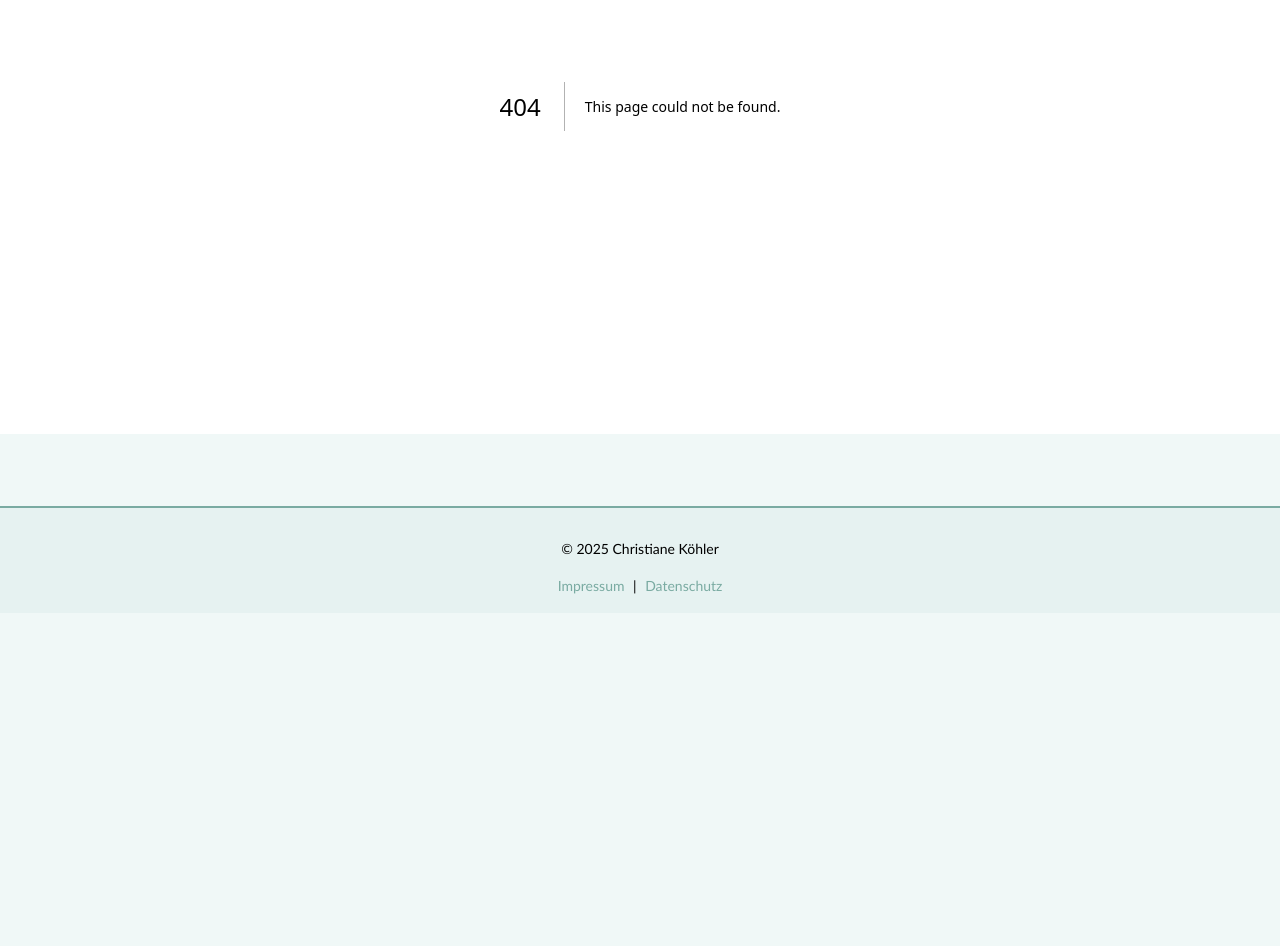
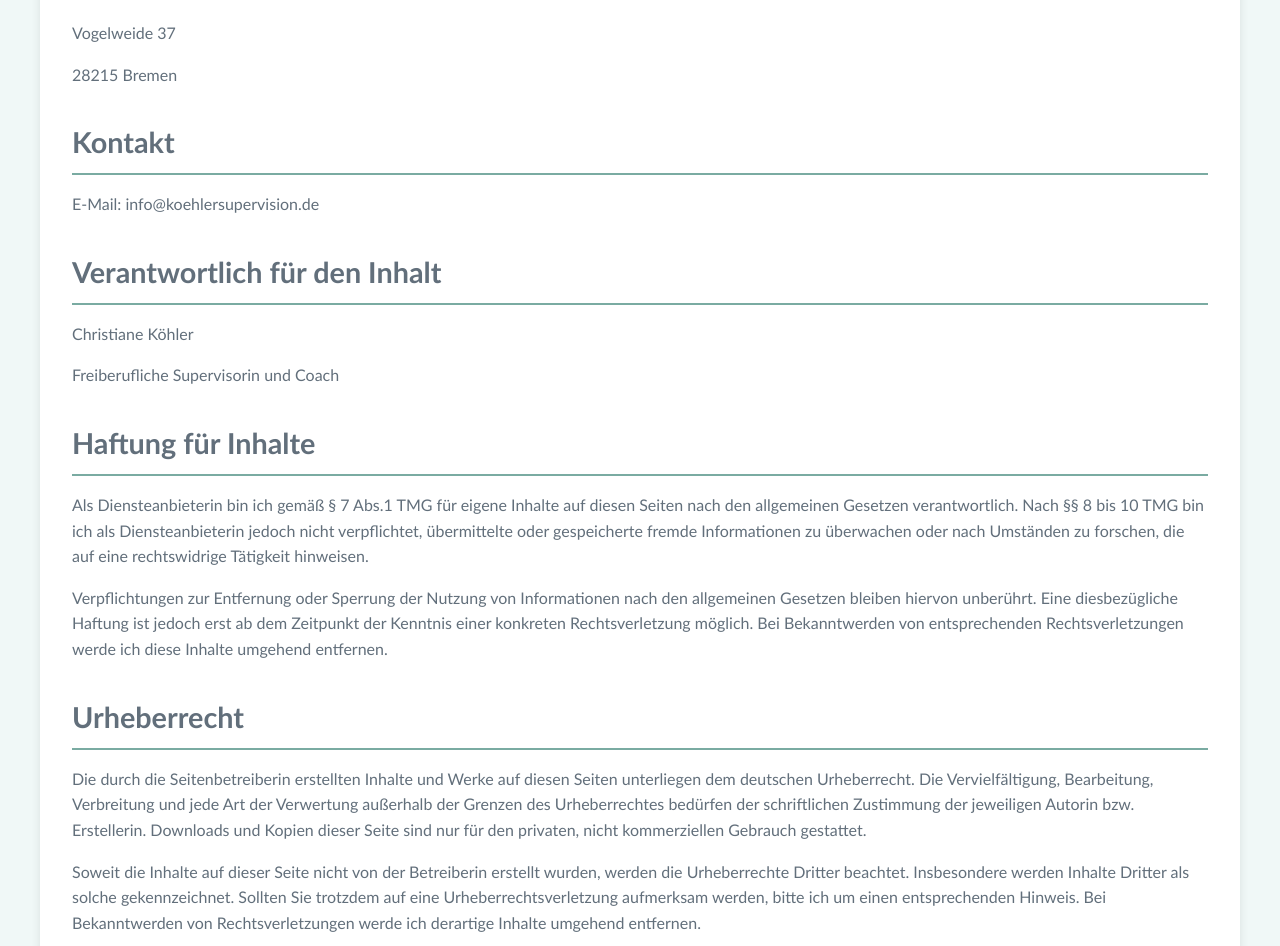
Before and after one commit to cc-co-code/koehler-supervision, a Next.js app: page /impressum in a window 1280 px wide. Before the commit this address had no page. Shown: the part 366-1312 px from the top of the page. Before the commit the page ends 979 px from the top, so only its background shows below. Built offline with nearby package versions, Linux system fonts and the light colour scheme.

Commit message:
impressum hinzugefügt

```diff
--- /dev/null
+++ b/components/ImpressumPage.tsx
@@ -0,0 +1,73 @@
+import React from "react";
+
+const Impressum = () => {
+  return (
+    <div className="container">
+      <h1 className="title">Impressum</h1>
+
+      <div className="service-card">
+        <h2 className="service-title">Angaben gemäß § 5 TMG</h2>
+        <div className="impressum-section">
+          <p>Christiane Köhler</p>
+          <p>Vogelweide 37</p>
+          <p>28215 Bremen</p>
+        </div>
+
+        <h2 className="service-title">Kontakt</h2>
+        <div className="impressum-section">
+          <p>E-Mail: info@koehlersupervision.de</p>
+        </div>
+
+        <h2 className="service-title">Verantwortlich für den Inhalt</h2>
+        <div className="impressum-section">
+          <p>Christiane Köhler</p>
+          <p>Freiberufliche Supervisorin und Coach</p>
+        </div>
+
+        <h2 className="service-title">Haftung für Inhalte</h2>
+        <div className="impressum-section">
+          <p>
+            Als Diensteanbieterin bin ich gemäß § 7 Abs.1 TMG für eigene Inhalte
+            auf diesen Seiten nach den allgemeinen Gesetzen verantwortlich. Nach
+            §§ 8 bis 10 TMG bin ich als Diensteanbieterin jedoch nicht
+            verpflichtet, übermittelte oder gespeicherte fremde Informationen zu
+            überwachen oder nach Umständen zu forschen, die auf eine
+            rechtswidrige Tätigkeit hinweisen.
+          </p>
+          <p>
+            Verpflichtungen zur Entfernung oder Sperrung der Nutzung von
+            Informationen nach den allgemeinen Gesetzen bleiben hiervon
+            unberührt. Eine diesbezügliche Haftung ist jedoch erst ab dem
+            Zeitpunkt der Kenntnis einer konkreten Rechtsverletzung möglich. Bei
+            Bekanntwerden von entsprechenden Rechtsverletzungen werde ich diese
+            Inhalte umgehend entfernen.
+          </p>
+        </div>
+
+        <h2 className="service-title">Urheberrecht</h2>
+        <div className="impressum-section">
+          <p>
+            Die durch die Seitenbetreiberin erstellten Inhalte und Werke auf
+            diesen Seiten unterliegen dem deutschen Urheberrecht. Die
+            Vervielfältigung, Bearbeitung, Verbreitung und jede Art der
+            Verwertung außerhalb der Grenzen des Urheberrechtes bedürfen der
+            schriftlichen Zustimmung der jeweiligen Autorin bzw. Erstellerin.
+            Downloads und Kopien dieser Seite sind nur für den privaten, nicht
+            kommerziellen Gebrauch gestattet.
+          </p>
+          <p>
+            Soweit die Inhalte auf dieser Seite nicht von der Betreiberin
+            erstellt wurden, werden die Urheberrechte Dritter beachtet.
+            Insbesondere werden Inhalte Dritter als solche gekennzeichnet.
+            Sollten Sie trotzdem auf eine Urheberrechtsverletzung aufmerksam
+            werden, bitte ich um einen entsprechenden Hinweis. Bei Bekanntwerden
+            von Rechtsverletzungen werde ich derartige Inhalte umgehend
+            entfernen.
+          </p>
+        </div>
+      </div>
+    </div>
+  );
+};
+
+export default Impressum;
--- /dev/null
+++ b/pages/impressum.tsx
@@ -0,0 +1,5 @@
+import Impressum from "@/components/ImpressumPage";
+
+export default function ImpressumPage() {
+  return <Impressum />;
+}
--- a/styles/globals.css
+++ b/styles/globals.css
@@ -1,7 +1,7 @@
 /* 🌿 Allgemeine Farben */
 :root {
   --background-color: #f0f8f7; /* Sanftes Mintgrün */
-  --text-color: #2c3e50; /* Dunkles Blau-Grau für gute Lesbarkeit */
+  --text-color: #626f7b; /* Dunkles Blau-Grau für gute Lesbarkeit */
   --primary-color: #7aaba2; /* Ruhiges Türkisgrün */
   --secondary-color: #84a9ac; /* Weiches Blaugrün */
   --accent-color: #5c9ead; /* Dezentes Akzentblau */
@@ -334,7 +334,24 @@ body {
   background-color: #95a5a6;
   cursor: not-allowed;
 }
+.impressum-section {
+  margin-bottom: 2rem;
+}
 
+.impressum-section p {
+  margin-bottom: 0.5rem;
+}
+
+.impressum-section a {
+  color: var(--primary-color);
+  text-decoration: none;
+  transition: color 0.3s ease;
+}
+
+.impressum-section a:hover {
+  color: var(--accent-color);
+  text-decoration: underline;
+}
 /* 📌 Footer */
 .footer {
   text-align: center;
```
